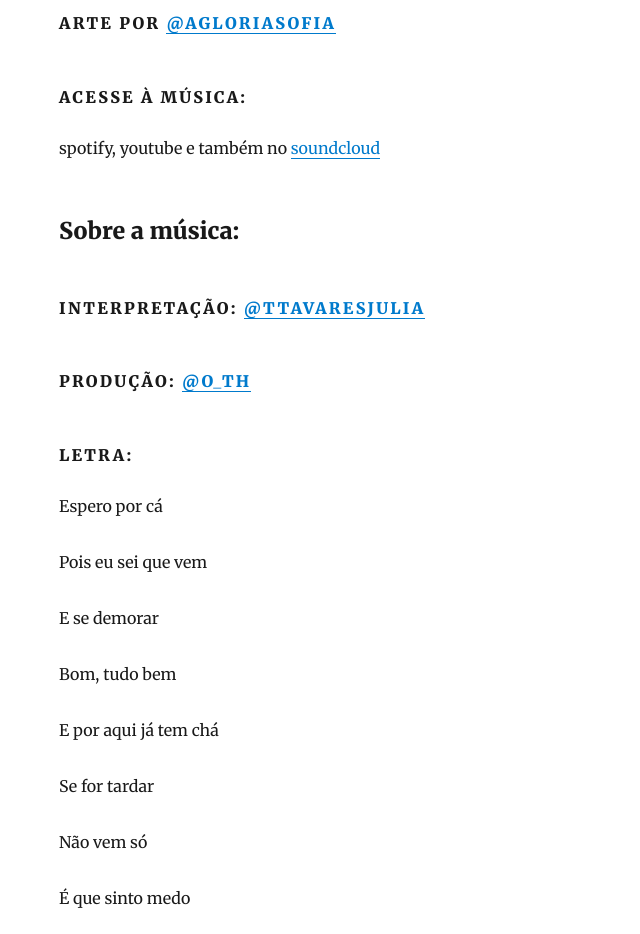
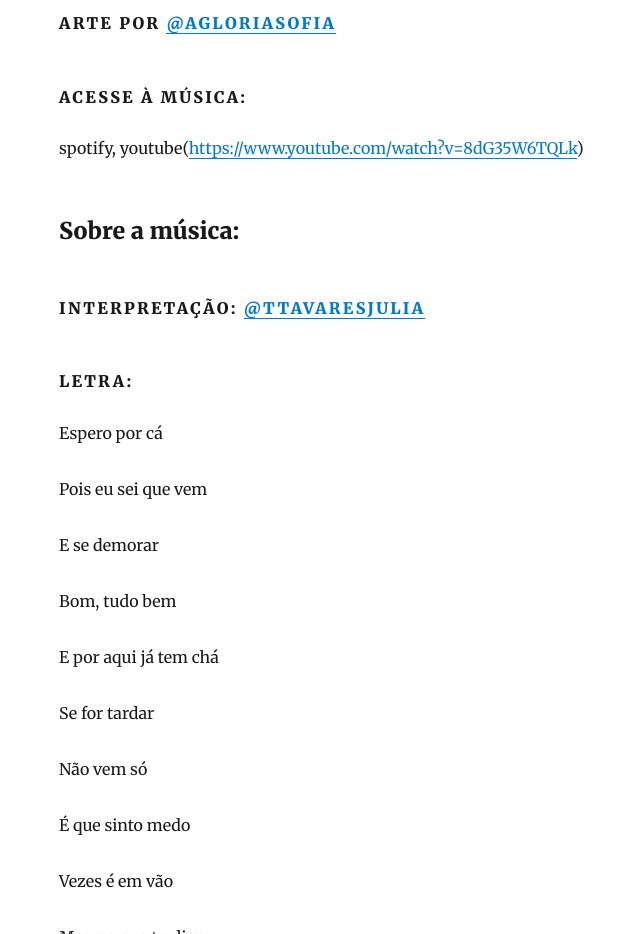
Before and after one commit to lkauer/principealegre, a Gatsby site: page /blog/cest-la-vie/ in a window 1280 px wide. Shown: the part 1140-2074 px from the top of the page, without its empty margins (266-906 px from the left). Built offline with nearby package versions, Linux system fonts and the light colour scheme; Gatsby itself is replaced by a stand-in of ours; some packages are replaced by stand-ins of ours.

Commit message:
Update Blog “cest-la-vie”

```diff
--- a/content/blog/cest-la-vie.md
+++ b/content/blog/cest-la-vie.md
@@ -9,11 +9,10 @@ description: Single por O principe alegre
 #### Arte por [@agloriasofia](https://www.instagram.com/agloriasofia/)
 
 #### Acesse à música:
-spotify, youtube e também no [soundcloud](https://soundcloud.com/oprincipealegre/)
+spotify, youtube(https://www.youtube.com/watch?v=8dG35W6TQLk)
 
 ### Sobre a música:
 #### Interpretação: [@ttavaresjulia](https://www.instagram.com/ttavaresjulia/)
-#### Produção: [@o_th](https://www.instagram.com/o_th/)
 #### Letra:
 
 Espero por cá
```
